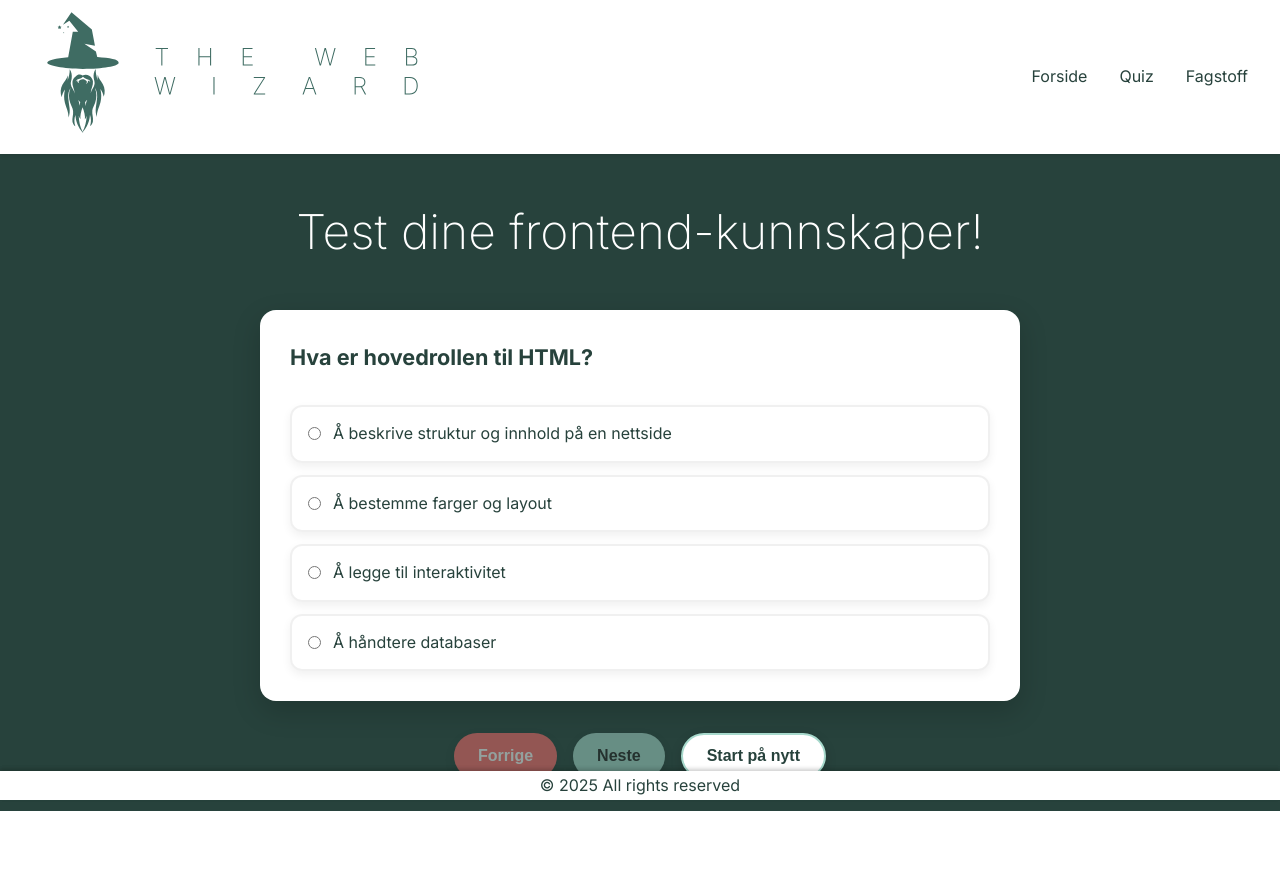
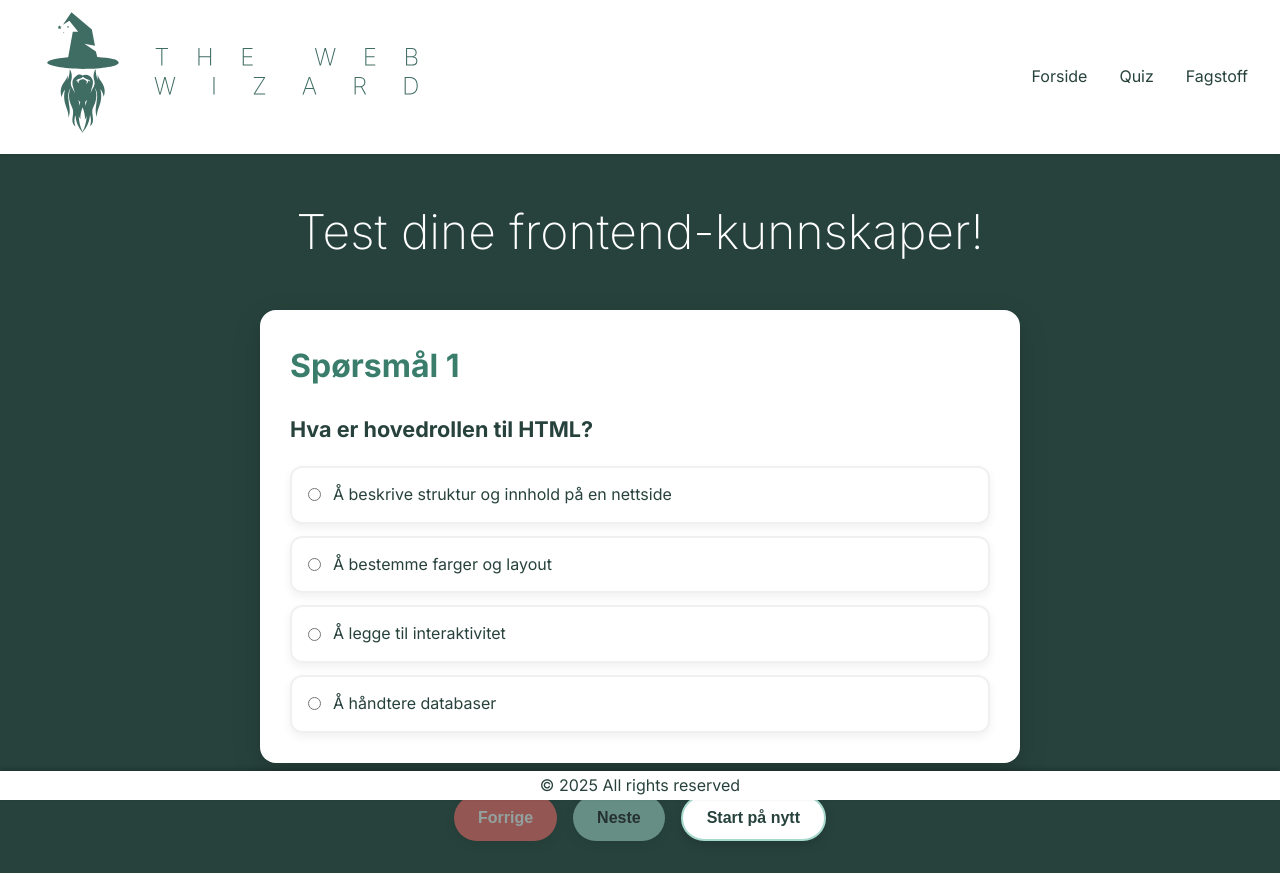
Before and after one commit to alekskosta/arbeidskrav02-aleksander-og-ola, a Next.js app: page /oppgaver in a window 1280 px wide. Before the commit the page ends 811 px from the top, so only its background shows below. Built offline with nearby package versions, Linux system fonts and the light colour scheme.

Commit message:
lagt til heading med spørsmålsnummer + styling

```diff
--- a/app/(with-nav)/oppgaver/page.tsx
+++ b/app/(with-nav)/oppgaver/page.tsx
@@ -19,6 +19,7 @@ export default function Quiz() {
     percent,
     passed,
     wrongQuestionIds,
+    currentQuestionNumber,
     onSelect,
     onPrev,
     onNext,
@@ -34,6 +35,7 @@ export default function Quiz() {
       {!showSummary ? (
         <>
           <QuestionCard
+            questionNumber={currentQuestionNumber}
             title={current.title}
             questionId={current.id}
             options={current.options}
--- a/components/quiz/QuizCard/QuizCard.module.css
+++ b/components/quiz/QuizCard/QuizCard.module.css
@@ -7,9 +7,15 @@
   box-shadow: 0 10px 28px rgba(0, 0, 0, 0.18);
 }
 
-.card h2 {
+.questionNumber {
+  font-size: 2rem;
+  font-weight: 700;
+  color: var(--color-text-sec);
+}
+
+.question {
   font-size: 1.35rem;
-  margin-bottom: 30px;
+  padding: 20px 0;
 }
 
 .options {
--- a/components/quiz/QuizCard/QuizCard.tsx
+++ b/components/quiz/QuizCard/QuizCard.tsx
@@ -9,12 +9,14 @@ type Props = {
   options: Option[];
   onSelect: (optionId: string) => void;
   selectedOptionId?: string;
+  questionNumber: number;
 };
 
-export default function QuestionCard({ title, questionId, options, onSelect, selectedOptionId, }: Props) {
+export default function QuestionCard({ title, questionId, options, onSelect, selectedOptionId, questionNumber }: Props) {
   return (
      <section className={styles.card}>
-      <h2>{title}</h2>
+      <h2 className={styles.questionNumber}>Spørsmål {questionNumber}</h2>
+      <h2 className={styles.question}>{title}</h2>
       <div className={styles.options}>
         {options.map((opt) => (
           <label key={opt.id} className={styles.option}>
--- a/hooks/useQuizController.tsx
+++ b/hooks/useQuizController.tsx
@@ -14,6 +14,7 @@ export function useQuizController() {
   const reset = useQuizStore((s) => s.reset);
 
   const wrongQuestionIds = getWrongQuestionIds(answers, questions);
+  const currentQuestionNumber = index + 1;
 
   const total = questions.length;
   const lastIndex = total - 1;
@@ -71,6 +72,7 @@ export function useQuizController() {
     percent,
     passed,
     wrongQuestionIds,
+    currentQuestionNumber,
     // handlers
     onSelect,
     onPrev,
```
